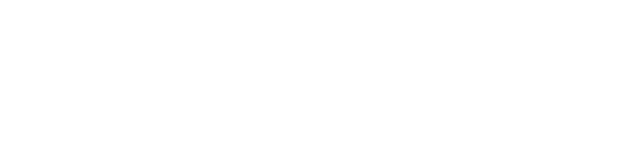
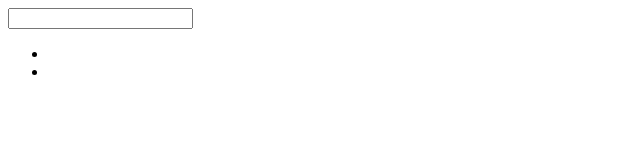
Before and after one commit to mateuszlubianka1993/ajax-type-ahead, a plain HTML site: page index.html in a window 1280 px wide. Shown: the whole page, without its empty margins (0-640 px from the left). Drawn offline with Linux system fonts and the light colour scheme.

Commit message:
start on develop

```diff
--- a/index.html
+++ b/index.html
@@ -11,8 +11,14 @@
     <!--main style-->
     <link rel="stylesheet" href="css/style.css">
 </head>
-
 <body>
+    <form action="">
+        <input type="text">
+        <ul>
+            <li></li>
+            <li></li>
+        </ul>
+    </form>
 
     <script src="js/main.js"></script>
 </body>
```
